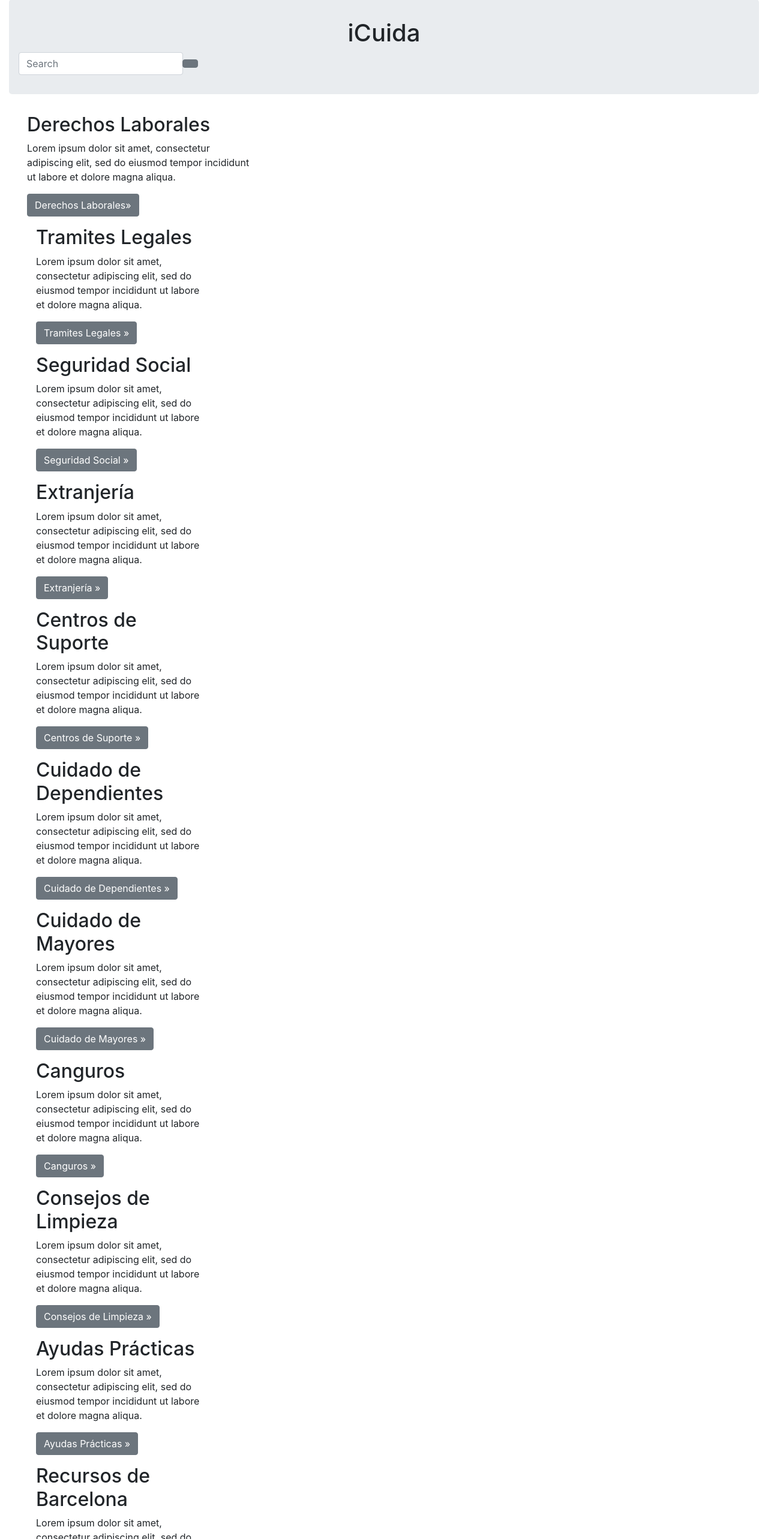
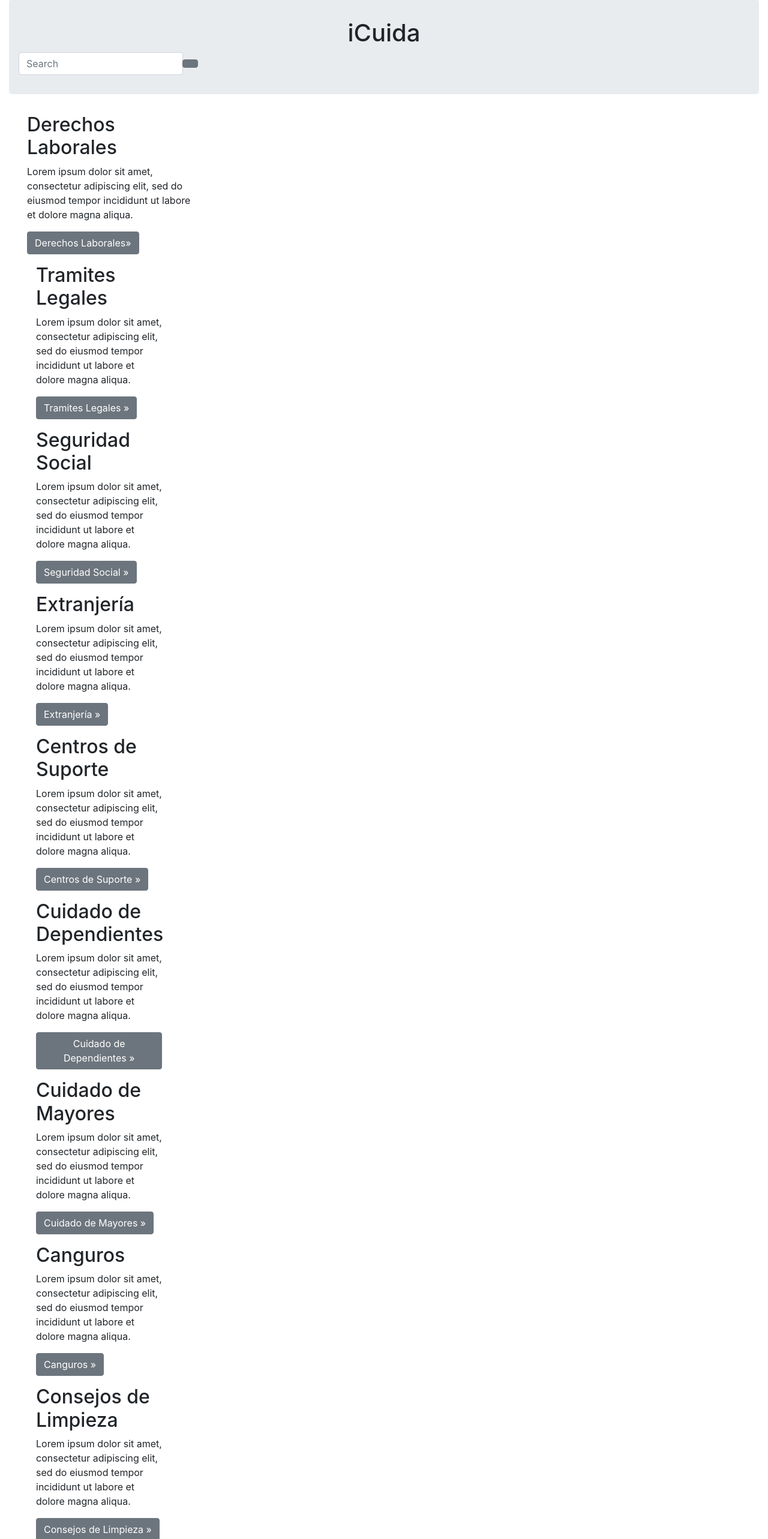
Before and after one commit to Iniciativa-Barcelona-Open-Data-I-iCuida/iCuida, a React (Create React App) app in the folder client/: page / in a window 1280 px wide. Shown: the part 173-2739 px from the top of the page at 60% size. Built offline with nearby package versions, Linux system fonts and the light colour scheme.

Commit message:
improve responsiveness boxes

```diff
--- a/client/src/Component/Landing.js
+++ b/client/src/Component/Landing.js
@@ -34,14 +34,14 @@ export default class Landing extends Component {
             </div>
             <div className="container-fluid">
                     <div className="row">
-                        <div className="col-xs-5 col-sm-6 col-lg-4">
+                        <div className="col-lg-4 col-md-6 col-xl-3">
                             <h2>Derechos Laborales</h2>
                             <p>Lorem ipsum dolor sit amet, consectetur adipiscing elit, sed do eiusmod tempor incididunt ut labore et dolore magna aliqua.
                             </p>
                             <p><a className="btn btn-secondary" href="#Button1" role="button">Derechos Laborales»</a></p>
                     </div>
                     <div className="row">
-                        <div className="col-xs-5 col-sm-6 col-lg-4">
+                        <div className="col-lg-4 col-md-6 col-xl-3">
                             <h2>Tramites Legales</h2>
                             <p>Lorem ipsum dolor sit amet, consectetur adipiscing elit, sed do eiusmod tempor incididunt ut labore et dolore magna aliqua.
                             </p>
@@ -49,7 +49,7 @@ export default class Landing extends Component {
                         </div>
                     </div>
                     <div className="row">
-                        <div className="col-xs-5 col-sm-6 col-lg-4">
+                        <div className="col-lg-4 col-md-6 col-xl-3">
                             <h2>Seguridad Social</h2>
                             <p>Lorem ipsum dolor sit amet, consectetur adipiscing elit, sed do eiusmod tempor incididunt ut labore et dolore magna aliqua.
                             </p>
@@ -57,7 +57,7 @@ export default class Landing extends Component {
                         </div>
                     </div>
                     <div className="row">
-                        <div className="col-xs-5 col-sm-6 col-lg-4">
+                        <div className="col-lg-4 col-md-6 col-xl-3">
                             <h2>Extranjería</h2>
                             <p>Lorem ipsum dolor sit amet, consectetur adipiscing elit, sed do eiusmod tempor incididunt ut labore et dolore magna aliqua.
                             </p>
@@ -65,7 +65,7 @@ export default class Landing extends Component {
                         </div>
                     </div>
                     <div className="row">
-                        <div className="col-xs-5 col-sm-6 col-lg-4">
+                        <div className="col-lg-4 col-md-6 col-xl-3">
                             <h2>Centros de Suporte</h2>
                             <p>Lorem ipsum dolor sit amet, consectetur adipiscing elit, sed do eiusmod tempor incididunt ut labore et dolore magna aliqua.
                             </p>
@@ -73,7 +73,7 @@ export default class Landing extends Component {
                         </div>
                     </div>
                     <div className="row">
-                        <div className="col-xs-5 col-sm-6 col-lg-4">
+                        <div className="col-lg-4 col-md-6 col-xl-3">
                             <h2>Cuidado de Dependientes</h2>
                             <p>Lorem ipsum dolor sit amet, consectetur adipiscing elit, sed do eiusmod tempor incididunt ut labore et dolore magna aliqua.
                             </p>
@@ -81,7 +81,7 @@ export default class Landing extends Component {
                         </div>
                     </div>
                     <div className="row">
-                        <div className="col-xs-5 col-sm-6 col-lg-4">
+                        <div className="col-lg-4 col-md-6 col-xl-3">
                             <h2>Cuidado de Mayores</h2>
                             <p>Lorem ipsum dolor sit amet, consectetur adipiscing elit, sed do eiusmod tempor incididunt ut labore et dolore magna aliqua.
                             </p>
@@ -89,7 +89,7 @@ export default class Landing extends Component {
                         </div>
                     </div>
                     <div className="row">
-                        <div className="col-xs-5 col-sm-6 col-lg-4">
+                        <div className="col-lg-4 col-md-6 col-xl-3">
                             <h2>Canguros</h2>
                             <p>Lorem ipsum dolor sit amet, consectetur adipiscing elit, sed do eiusmod tempor incididunt ut labore et dolore magna aliqua.
                             </p>
@@ -97,7 +97,7 @@ export default class Landing extends Component {
                         </div>
                     </div>
                     <div className="row">
-                        <div className="col-xs-5 col-sm-6 col-lg-4">
+                        <div className="col-lg-4 col-md-6 col-xl-3">
                             <h2>Consejos de Limpieza</h2>
                             <p>Lorem ipsum dolor sit amet, consectetur adipiscing elit, sed do eiusmod tempor incididunt ut labore et dolore magna aliqua.
                             </p>
@@ -105,7 +105,7 @@ export default class Landing extends Component {
                         </div>
                     </div>
                     <div className="row">
-                        <div className="col-xs-5 col-sm-6 col-lg-4">
+                        <div className="col-lg-4 col-md-6 col-xl-3">
                             <h2>Ayudas Prácticas</h2>
                             <p>Lorem ipsum dolor sit amet, consectetur adipiscing elit, sed do eiusmod tempor incididunt ut labore et dolore magna aliqua.
                             </p>
@@ -113,7 +113,7 @@ export default class Landing extends Component {
                         </div>
                     </div>
                     <div className="row">
-                        <div className="col-xs-5 col-sm-6 col-lg-4">
+                        <div className="col-lg-4 col-md-6 col-xl-3">
                             <h2>Recursos de Barcelona</h2>
                             <p>Lorem ipsum dolor sit amet, consectetur adipiscing elit, sed do eiusmod tempor incididunt ut labore et dolore magna aliqua.
                             </p>
@@ -121,7 +121,7 @@ export default class Landing extends Component {
                         </div>
                     </div>
                     <div className="row">
-                        <div className="col-xs-5 col-sm-6 col-lg-4">
+                        <div className="col-lg-4 col-md-6 col-xl-3">
                             <h2>Otros</h2>
                             <p>Lorem ipsum dolor sit amet, consectetur adipiscing elit, sed do eiusmod tempor incididunt ut labore et dolore magna aliqua.
                             </p>
--- a/client/src/assets/css/Landing.css
+++ b/client/src/assets/css/Landing.css
@@ -60,11 +60,18 @@ div .jumbotron-mt-5 {
 
 .h2{
     margin: 0 0 8px;
+    padding: 50px;
+    font-size: 32px;
+    font-weight: bold;
+    text-align: center;
+    background: #dbdfe5;
 }
 
 .p{
     margin: 0 0 16px;
 }
+
+
 
 /* Add media queries */
 /* Small devices (landscape phones, 576px and up)*/
```
